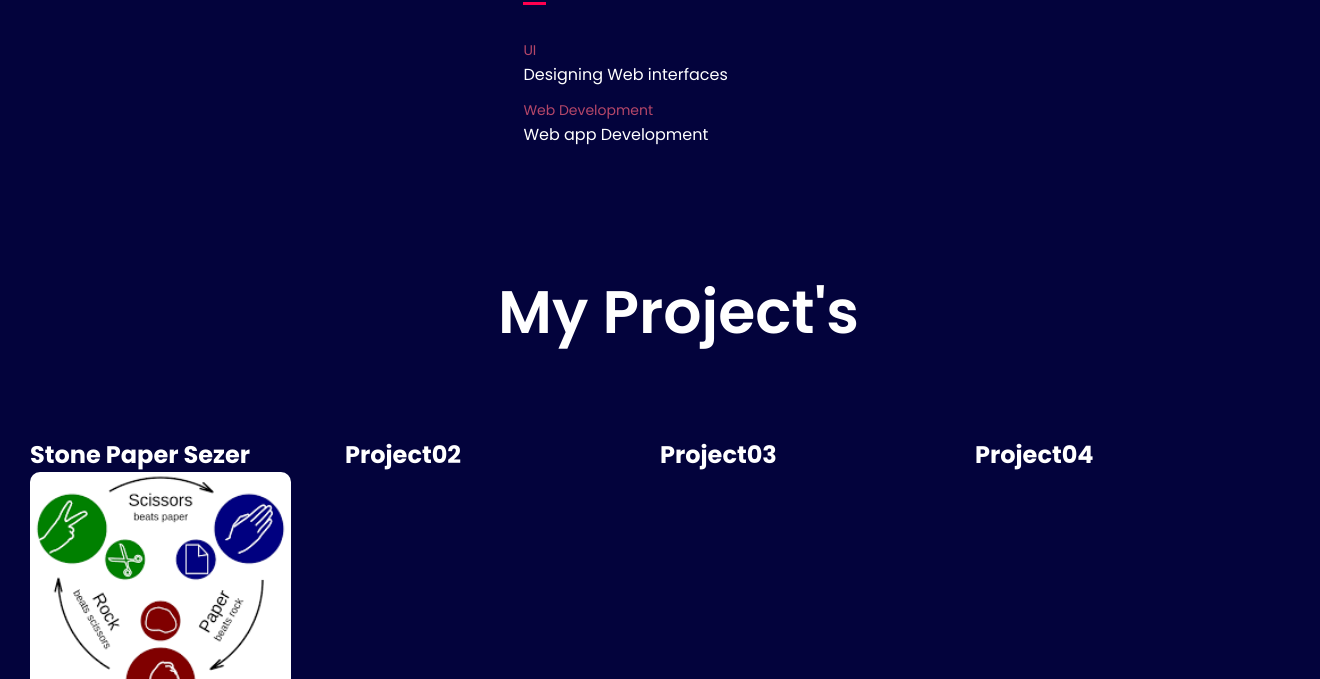
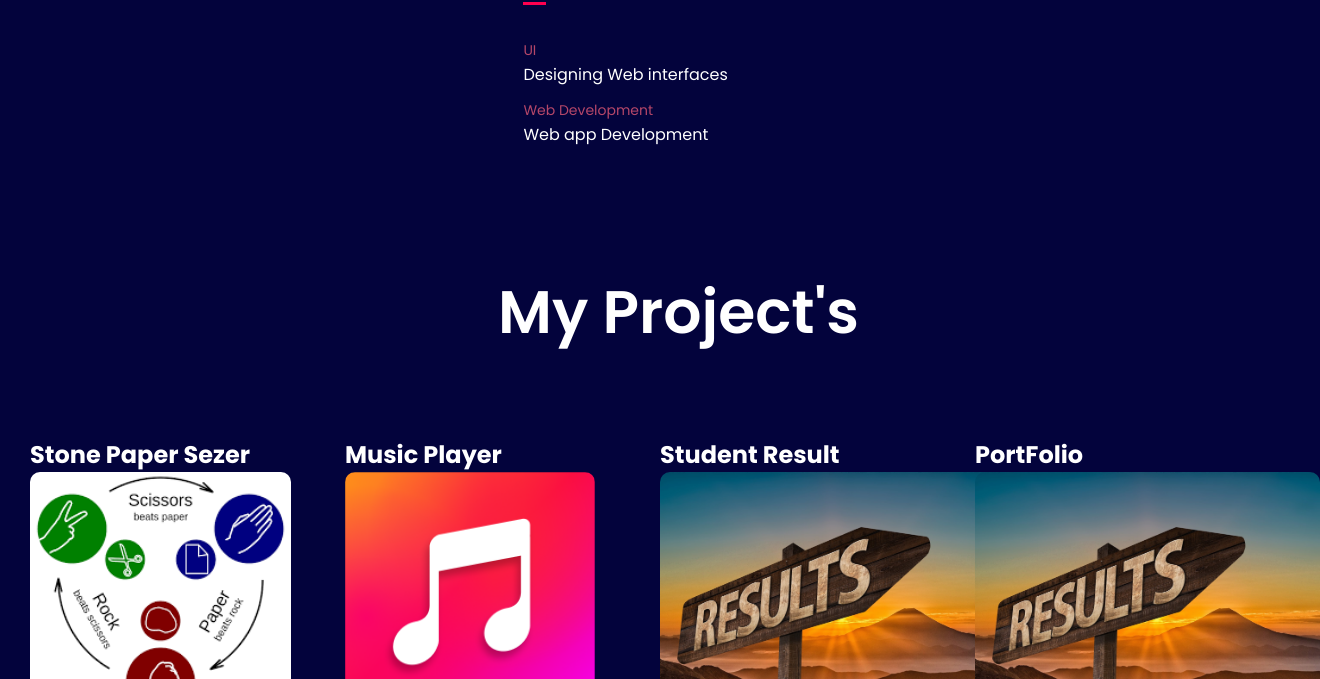
Before and after one commit to Sahazada11/My-Portfolio, a plain HTML site: page index.html in a window 1280 px wide. Shown: the part 1141-1820 px from the top of the page, 1320 px wide, since content can reach past the window. Drawn offline with nearby package versions, Linux system fonts and the light colour scheme.

Commit message:
Add New Featurs

```diff
--- a/index.html
+++ b/index.html
@@ -103,13 +103,22 @@
                             </a> <!--inline css for img tag -->
                         </div>
                         <div id="proj">
-                            <h2>Project02</h2>
+                            <h2>Music Player</h2>
+                            <a href="https://github.com/Sahazada11/Music-Player.git"><img src="Img/Music.png" height="250"
+                                style="border-radius: 10px;">
+                        </a> <!--inline css for img tag -->
                         </div>
                         <div id="proj">
-                            <h2>Project03</h2>
+                            <h2>Student Result</h2>
+                            <a href="https://github.com/Sahazada11/Student-Result-Page14.git"><img src="Img/Result.jpg" height="230"
+                                style="border-radius: 10px;">
+                        </a> <!--inline css for img tag -->
                         </div>
                         <div id="proj">
-                            <h2>Project04</h2>
+                            <h2>PortFolio</h2>
+                            <a href="https://github.com/Sahazada11/My-Portfolio.git"><img src="Img/Result.jpg" height="230"
+                                style="border-radius: 10px;">
+                        </a> <!--inline css for img tag -->
                         </div>
                     </div>
                 </div>
```
Also changed, not shown: Img/IMG-20240327-WA0001.jpg (deleted), Img/IMG-20240327-WA0002.jpg (deleted), Img/IMG-20240327-WA0003.jpg (deleted), Img/IMG-20240327-WA0004.jpg (deleted), Img/IMG-20240327-WA0005.jpg (deleted), Img/IMG-20240327-WA0006.jpg (deleted), Img/IMG-20240327-WA0007.jpg (deleted), Img/IMG-20240327-WA0008.jpg (deleted), Img/IMG-20240327-WA0009.jpg (deleted), Img/IMG-20240327-WA0010.jpg (deleted), Img/IMG-20240327-WA0011.jpg (deleted), Img/IMG-20240327-WA0012.jpg (deleted), Img/IMG-20240327-WA0013.jpg (deleted), Img/IMG-20240327-WA0014.jpg (deleted), 1 other file.
